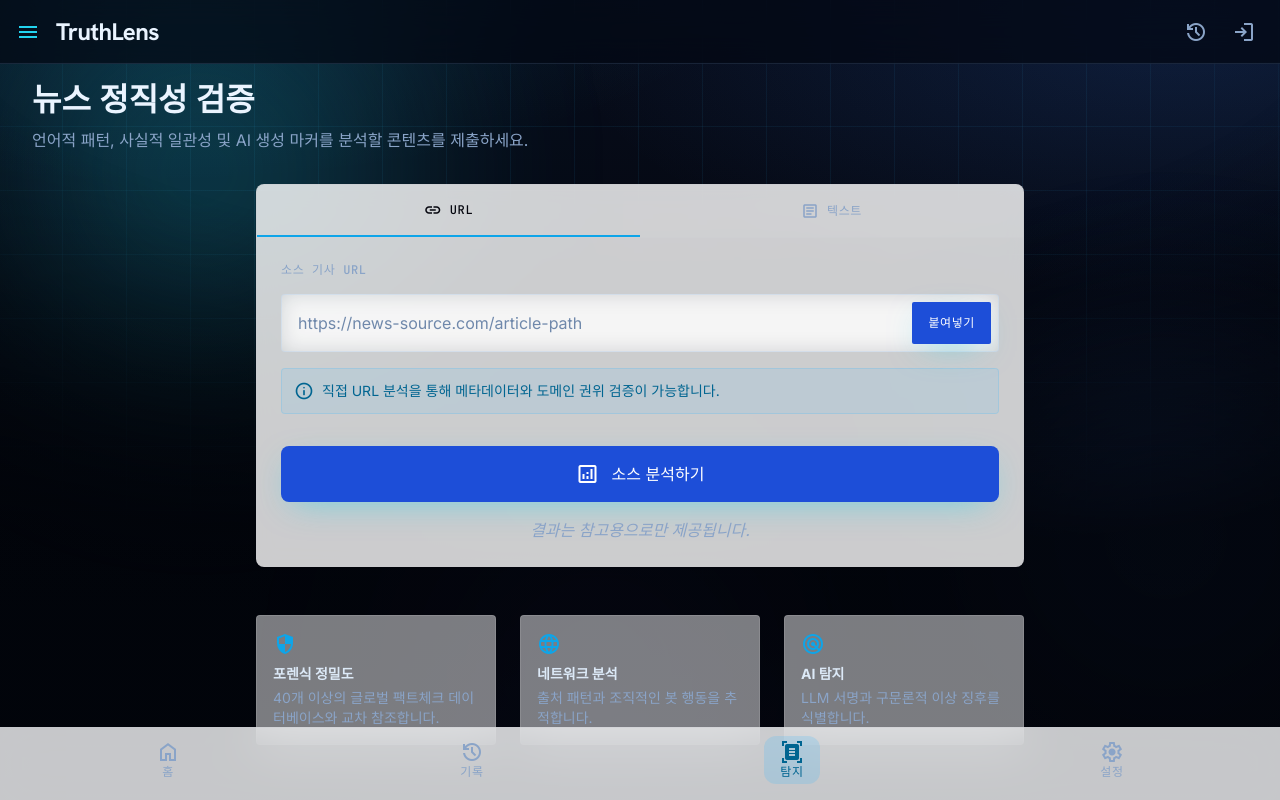
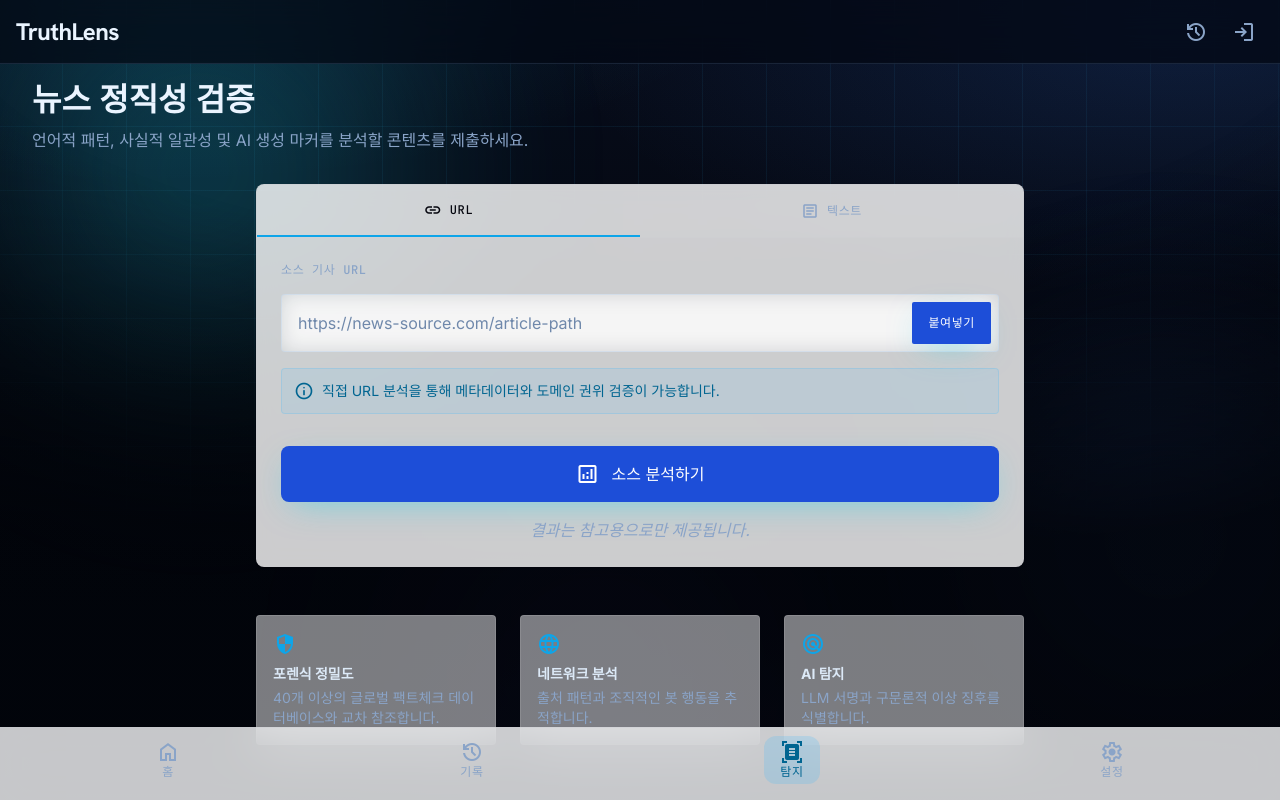
Before and after one commit to jjssspark/TruthLens, a Flask app: page /detect/news in a window 1280 px wide. Shown: the top 800 px of the page. Run offline with Flask 3, Linux system fonts and the light colour scheme; the visitor is signed in with stand-in values (Sample User, id 1); some libraries are stand-ins or nearby versions.

Commit message:
refactor: 동작하지 않는 상단바 메뉴 아이콘 제거
클릭 핸들러가 main.js에도 템플릿에도 없는 순수 장식이었다.
누르면 아무 일도 안 일어나는 UI를 남겨둘 이유가 없다.

```diff
--- a/TruthLensFlask/templates/base.html
+++ b/TruthLensFlask/templates/base.html
@@ -138,10 +138,7 @@
 
 <!-- TopAppBar -->
 <header class="nx-topbar fixed top-0 w-full z-50 flex justify-between items-center px-container-padding-mobile h-16">
-    <div class="flex items-center gap-4">
-        <span class="material-symbols-outlined text-primary">menu</span>
-        <a href="{{ url_for('main.index') }}" class="font-headline-lg-mobile text-headline-lg-mobile font-bold tracking-tight text-deep-navy no-underline">TruthLens</a>
-    </div>
+    <a href="{{ url_for('main.index') }}" class="font-headline-lg-mobile text-headline-lg-mobile font-bold tracking-tight text-deep-navy no-underline">TruthLens</a>
     <div class="flex items-center gap-2">
         <a href="{{ url_for('main.history') }}" class="material-symbols-outlined text-on-surface-variant hover:bg-surface-container-high/50 transition-colors p-2 rounded-full no-underline">history</a>
         <a href="{{ url_for('main.login') }}" class="material-symbols-outlined text-on-surface-variant hover:bg-surface-container-high/50 transition-colors p-2 rounded-full no-underline">login</a>
```
